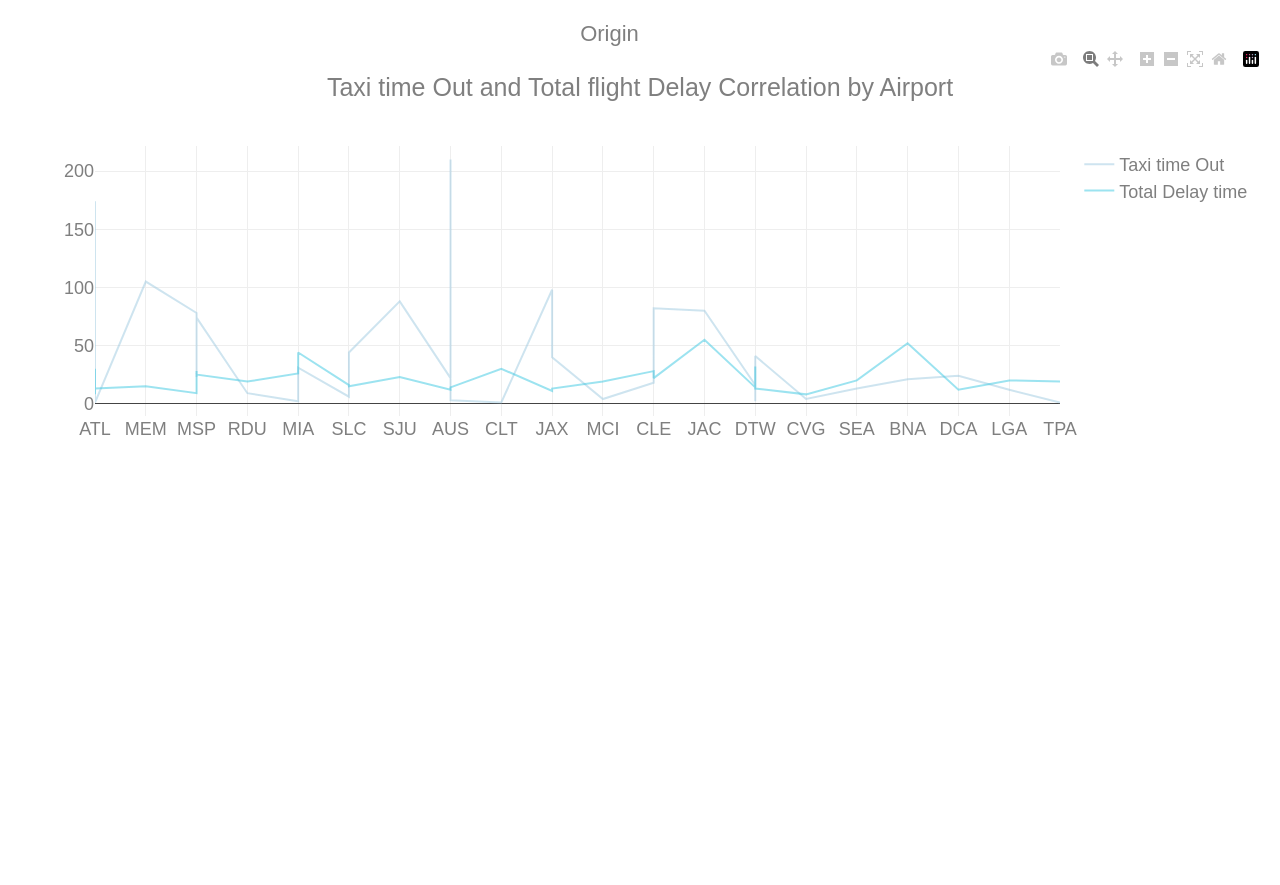
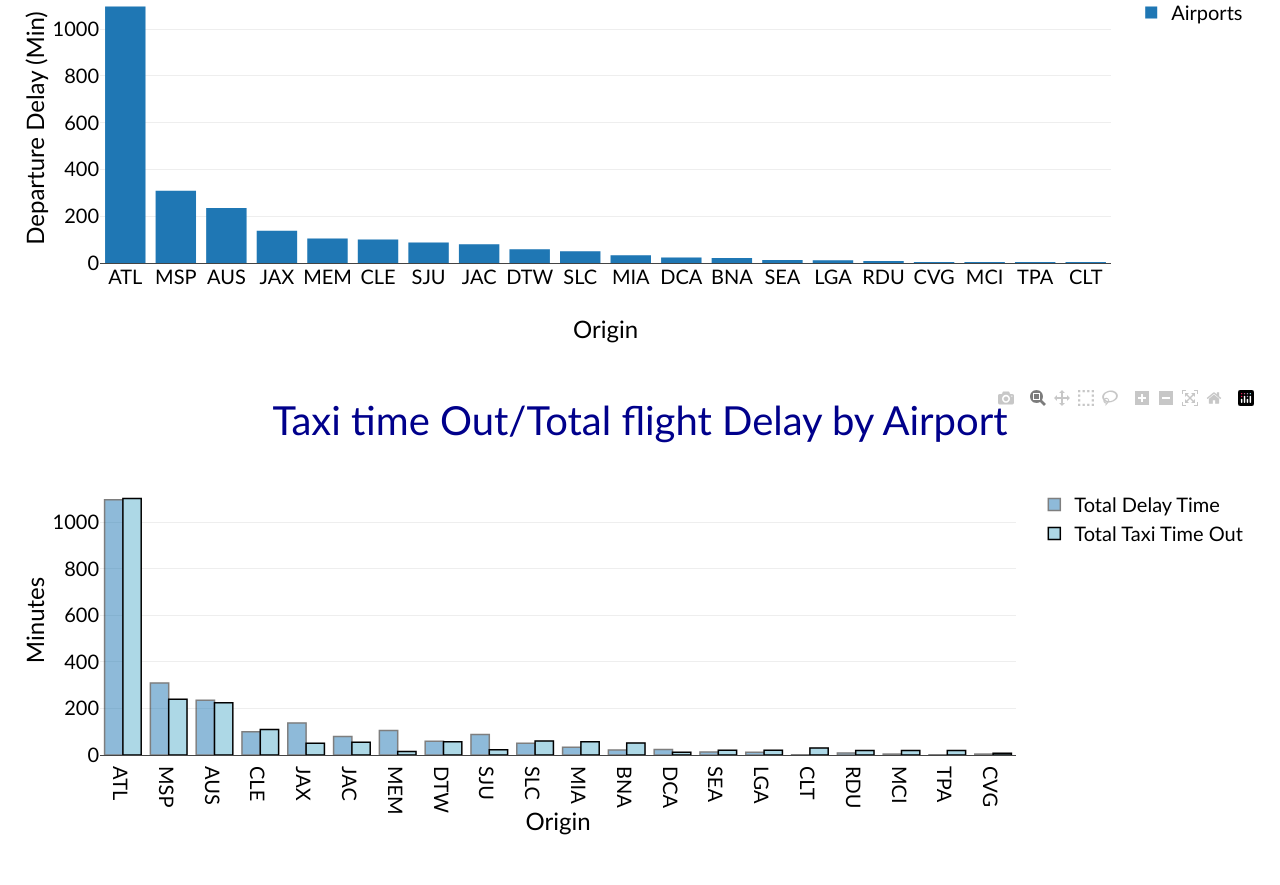
Before and after one commit to Duffye23/Flight_Delay_Visualization, a Flask app: page / in a window 1280 px wide. Shown: the part 762-1647 px from the top of the page. Before the commit the page ends 1197 px from the top, so only its background shows below. Run offline with Flask 3, Linux system fonts and the light colour scheme; parts of the project's set-up code (start-up, migrations or seed data) failed here and were passed over; some libraries are stand-ins or nearby versions.

Commit message:
Final updated files

```diff
--- a/static/css/style.css
+++ b/static/css/style.css
@@ -1,25 +1,25 @@
-/* Remove the default margin and padding from the body. */
-h3 {
-  font-family: Arial, sans-serif;
+h1 {
+  font-family: Tahoma;
   letter-spacing: 3px;
   font-size: 2.5rem;
   font-weight: bold;
   text-transform: uppercase;
   color: #022f4d;
   text-decoration: underline;
+  font-size: 30px;
+}
+
+hr {
+  border: none;
+  height: 2px;
 }
 
 body {
-  padding: 0;
-  margin: 0;
+  padding: 50px;
+  margin: 'auto';
 }
 
 .map {
-  height: 300px;
+  height: 500px;
   width: 100%;
 }
-
-.container {
-
-  width: 100%;
-}
--- a/static/js/logic.js
+++ b/static/js/logic.js
@@ -5,7 +5,6 @@ function markerSize(departure_delay) {
 
 // Define arrays to hold city markers.
 let cityMarkers = [];
-
 
 var groups = {};
 
@@ -16,7 +15,7 @@ for (var i = 0; i < flight_data.length; i++) {
     groups[key] = [groups[key][0] + flight_data[i].departure_delay, flight_data[i].origin];
   } else {
     groups[key] = [flight_data[i].departure_delay, flight_data[i].origin];
-  }
+  }
 }
 
 // Loop through coordinates and create the airport markers.
@@ -50,7 +49,6 @@ let topo = L.tileLayer('https://{s}.tile.opentopomap.org/{z}/{x}/{y}.png', {
 });
 
 
-
 // Create two separate layer groups: one for the city markers and another for the state markers.
 
 let airport = L.layerGroup(cityMarkers);
@@ -73,7 +71,6 @@ let myMap = L.map("map", {
   layers: [street, airport]
 });
 
-// Pass our map layers to our layer control.
 // Add the layer control to the map.
 L.control.layers(baseMaps, overlayMaps, {
   collapsed: false
--- a/static/js/plot.js
+++ b/static/js/plot.js
@@ -1,84 +1,104 @@
 //Bar chart for Departure Delay by Airport
-//let dataMap = (flight_data, function(d) { return [d.origin, d.departure_delay]; });
 var dataMap1 = (flight_data, function(d) { return [d.origin, d.departure_delay, d.taxi_time]; });
 
-// Sort the data by departure delay in descending order
-//flight_data.sort((a, b) => b.departure_delay - a.departure_delay);
+// Calculate the total delay time for each airport
+let total_delay_time = flight_data.reduce((acc, cur) => {
+  if (acc[cur.origin]) {
+    acc[cur.origin] += cur.departure_delay;
+  } else {
+    acc[cur.origin] = cur.departure_delay;
+  }
+  return acc;
+}, {});
 
 // trace object with x and y data
     let trace = {
-    x: flight_data.map(object => object.origin),
-    y: flight_data.map(object => object.departure_delay),
+    x: Object.keys(total_delay_time),
+    y: Object.values(total_delay_time),
     name: "Airports",
     type: 'bar',
-
-    hovertemplate: '<extra></extra>'
+    hovertemplate: 'Total Delay Time: %{y} min<br><extra></extra>'
 };
 
 // Apply a title to the layout
-    let layout = {
-    title: 'Departure Delay by Airport',
-    font: {
-      family: 'Arial',
-      size: 18,
-      color: '#7f7f7f'
-    },
-    xaxis: {
-        title: 'Origin'
-
-    },
-    yaxis: {
-        title: 'Departure Delay (Minutes)',
-    margin: {
-            l: 100,
-            r: 100,
-            t: 100,
-            b: 100
-          }
-    },
-    showlegend:true,
-
-};
+let layout = {
+  'title': {
+      'text': 'Departure Delay by Airport',
+      'font': {
+          'family': 'Calibri',
+          'size': 40,
+          'color': 'darkblue',
+          'decoration': 'underline',
+          'weight': 'bold'
+      },
+  },
+  'font': {
+      'family': 'Calibri',
+      'size': 20,
+      'color': 'black',
+  },
+  'xaxis': {
+      'title': 'Origin',
+      'type': 'category',
+      'categoryorder': 'total descending',
+  },
+  'yaxis': {
+      'title': 'Departure Delay (Min)',
+      'margin': {
+          'l': 100,
+          'r': 100,
+          't': 100,
+          'b': 100,
+      },
+  },
+  'showlegend': true,
+}
 
 // Render the plot to the div tag with id "plot"
 Plotly.newPlot("plot", [trace], layout);
 
+//#############################################//
+
 // chart for Taxi time Out and Total flight Delay Correlation by Airport
-var xValue = flight_data.map(object => object.origin);
-
-var yValue = flight_data.map(object => object.departure_delay);
-var yValue2 = flight_data.map(object => object.taxi_time);
+let total_taxi_time = flight_data.reduce((acc, cur) => {
+  if (acc[cur.origin]) {
+    acc[cur.origin] += cur.departure_delay;
+  } else {
+    acc[cur.origin] = cur.taxi_time;
+  }
+  return acc;
+}, {});
 
 var trace1 = {
-  name:"Taxi time Out",
-  x: xValue,
-  y: yValue,
-  type: 'line',
+  name:"Total Delay Time",
+  x: Object.keys(total_delay_time),
+  y: Object.values(total_delay_time),
+  type: 'bar',
   //text: "yValue.map(String)",
   textposition: 'auto',
   hoverinfo: 'all',
   opacity: 0.5,
   marker: {
-    color: 'rgb(158,202,225)',
+    color: 'navyblue',
     line: {
-      color: 'rgb(8,48,107)',
+      color: 'black',
       width: 1.5
     }
   }
 };
 
 var trace2 = {
-  name: "Total Delay time",
-  x: xValue,
-  y: yValue2,
-  type: 'line',
+  name: "Total Taxi Time Out",
+  x: Object.keys(total_taxi_time),
+  y: Object.values(total_taxi_time),
+  type: 'bar',
   //text: yValue2.map(String),
   textposition: 'auto',
   hoverinfo: 'all',
   marker: {
-    color: 'rgba(58,200,225,.5)',
+    color: 'lightblue',
     line: {
-      color: 'rgb(8,48,107)',
+      color: 'black',
       width: 1.5
     }
   }
@@ -87,12 +107,30 @@ var trace2 = {
 var data2 = [trace1,trace2];
 
 var layout1 = {
-  title: 'Taxi time Out and Total flight Delay Correlation by Airport',
-  font: {
-    family: 'Arial',
-    size: 18,
-    color: '#7f7f7f'
-  }
+  'title': {
+    'text': 'Taxi time Out/Total flight Delay by Airport',
+    'font': {
+        'family': 'Calibri',
+        'size': 40,
+        'color': 'darkblue',
+        'decoration': 'underline',
+        'weight': 'bold'
+    },
+  },
+  'font': {
+      'family': 'Calibri',
+      'size': 20,
+      'color': 'black',
+  },
+  xaxis: {
+    title: 'Origin',
+    type: 'category',
+    categoryorder: 'total descending'
+
+  },
+  yaxis: {
+    title: 'Minutes',
+  },
 };
 
 Plotly.newPlot('plot2', data2, layout1);
--- a/templates/index.html
+++ b/templates/index.html
@@ -2,7 +2,7 @@
 <html lang="en">
 
   <head>
-    <title>JavaScript to Python Example</title>
+      <title>Visualizing Delayed Flights</title>
       <script src="https://ajax.googleapis.com/ajax/libs/jquery/3.5.1/jquery.min.js"></script>
       <meta charset="UTF-8">
       <meta name="viewport" content="width=device-width, initial-scale=1.0">
@@ -19,23 +19,9 @@
         integrity="sha256-20nQCchB9co0qIjJZRGuk2/Z9VM+kNiyxNV1lvTlZBo="
         crossorigin=""></script>
 
-    <!-- Plotly javascript code -->
-
-    <!--<script src="https://cdn.plot.ly/plotly-latest.min.js"></script>-->
-
       <!-- Our CSS -->
       <link rel="stylesheet" type="text/css" href="static/css/style.css">
-    <style>
-      .col-md-12 img {
-          max-width: 80%;
-          height: auto;
-          border-radius: 20px;
-          display: block;
-          margin-left: auto;
-          margin-right: auto;
-          margin-bottom: 60px;
-      }
-  </style>
+
   </head>
   <body>
     <div id="output"></div>
@@ -61,19 +47,22 @@
 
     <div class="row">
       <div class="text-center">
-      <h3 class="display-4">Visualizing Delayed Flights Dashboard</h3>
+          <h1>Visualizing Delayed Flights Dashboard</h1>
       </div>
     </div>
 
+    <div class="row">
       <div class = "row">
         <div class="map" id="map">
         </div>
       </div>
-<div class="container">
+      <hr>
+      <div class="row">
         <div class="bar-chart" id="plot">
         </div>
-
+        <hr>
         <div class="bar-chart" id="plot2">
+        </div>
       </div>
     </div>
 
@@ -83,15 +72,11 @@
     <div id="plot"></div>
     <div id="plot2"></div>
 
- <!-- JavaScript file -->
     <!--<script type="text/javascript" src="static/js/static.js"></script>-->
     <script src="https://cdn.plot.ly/plotly-latest.min.js"></script>
     <script type="text/javascript" src="static/js/data.js"></script>
     <script type="text/javascript" src="static/js/plot.js"></script>
- <!--<script type="text/javascript" src="static/js/plot2.js"></script>-->
     <script type="text/javascript" src="static/js/logic.js"></script>
-
-
 
   </body>
 </html>
```
Lines whose indentation alone changed are shown as unchanged.
